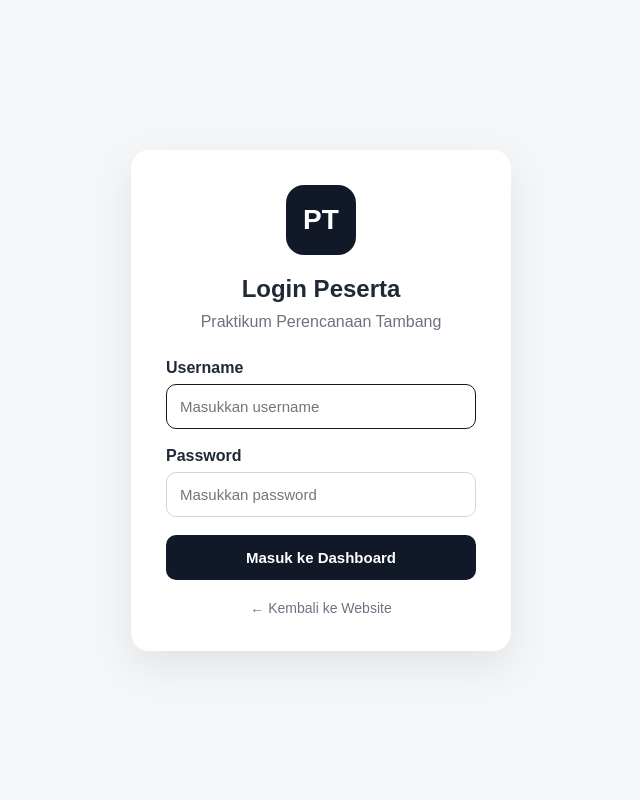
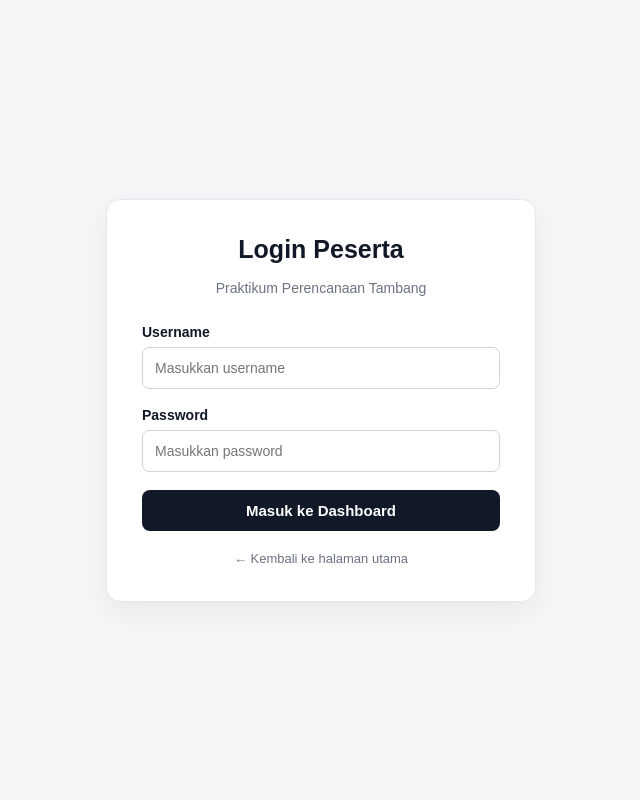
Before and after one commit to muhammadfhy2-cell/Praktikum-Perencanaan-Tambang, a Django app: template praktikum/templates/praktikum/login.html in a window 1280 px wide. Shown: the whole page, without its empty margins (319-959 px from the left). Run offline with Django 3.2, Linux system fonts and the light colour scheme; the template is opened without the code that fills it, so the values that code supplies are empty.

Commit message:
Update login.html

```diff
--- a/praktikum/templates/praktikum/login.html
+++ b/praktikum/templates/praktikum/login.html
@@ -1,12 +1,22 @@
 <!DOCTYPE html>
 <html lang="id">
+
 <head>
+
     <meta charset="UTF-8">
-    <meta name="viewport" content="width=device-width, initial-scale=1.0">
 
-    <title>Login Peserta - Praktikum Perencanaan Tambang</title>
+    <meta
+        name="viewport"
+        content="width=device-width, initial-scale=1.0"
+    >
+
+    <title>
+        Login Peserta
+    </title>
+
 
     <style>
+
         * {
             box-sizing: border-box;
         }
@@ -14,66 +24,78 @@
         body {
             margin: 0;
             min-height: 100vh;
-            font-family: Arial, sans-serif;
+
+            display: flex;
+            justify-content: center;
+            align-items: center;
+
+            font-family:
+                Arial,
+                Helvetica,
+                sans-serif;
+
             background: #f4f6f8;
-            display: flex;
-            align-items: center;
-            justify-content: center;
-            color: #1f2937;
+            color: #111827;
         }
 
         .login-container {
-            width: 100%;
-            max-width: 420px;
-            padding: 20px;
+            width: min(430px, 92%);
         }
 
         .login-card {
             background: white;
-            border-radius: 18px;
+
+            border: 1px solid #e5e7eb;
+
+            border-radius: 14px;
+
             padding: 35px;
-            box-shadow: 0 15px 40px rgba(0,0,0,.08);
+
+            box-shadow:
+                0 10px 30px
+                rgba(0, 0, 0, .06);
         }
 
         .logo {
-            width: 70px;
-            height: 70px;
-            border-radius: 18px;
-            background: #111827;
-            color: white;
-            display: flex;
-            align-items: center;
-            justify-content: center;
-            margin: 0 auto 20px;
-            font-size: 28px;
-            font-weight: bold;
+            text-align: center;
+            margin-bottom: 25px;
         }
 
-        h1 {
-            text-align: center;
+        .logo h1 {
             margin: 0;
-            font-size: 24px;
+            font-size: 25px;
         }
 
-        .subtitle {
-            text-align: center;
+        .logo p {
             color: #6b7280;
-            margin: 10px 0 28px;
+            font-size: 14px;
+            line-height: 1.5;
+        }
+
+        .form-group {
+            margin-bottom: 18px;
         }
 
         label {
             display: block;
+
             margin-bottom: 7px;
-            font-weight: 600;
+
+            font-size: 14px;
+
+            font-weight: 700;
         }
 
         input {
             width: 100%;
-            padding: 13px;
+
+            padding: 12px;
+
             border: 1px solid #d1d5db;
-            border-radius: 10px;
-            margin-bottom: 18px;
-            font-size: 15px;
+
+            border-radius: 7px;
+
+            font-size: 14px;
         }
 
         input:focus {
@@ -83,100 +105,171 @@
 
         button {
             width: 100%;
-            border: 0;
-            padding: 14px;
-            border-radius: 10px;
+
+            padding: 12px;
+
+            border: none;
+
+            border-radius: 8px;
+
             background: #111827;
+
             color: white;
+
             font-size: 15px;
-            font-weight: bold;
+
+            font-weight: 700;
+
             cursor: pointer;
         }
 
         button:hover {
-            opacity: .9;
+            opacity: .88;
         }
 
-        .alert {
+        .message {
+            padding: 12px;
+
+            margin-bottom: 15px;
+
             background: #fee2e2;
+
             color: #991b1b;
-            padding: 12px;
-            border-radius: 10px;
-            margin-bottom: 20px;
-            font-size: 14px;
+
+            border-radius: 7px;
+
+            font-size: 13px;
+
+            line-height: 1.5;
         }
 
         .back {
             display: block;
+
+            margin-top: 20px;
+
             text-align: center;
-            margin-top: 20px;
+
             color: #6b7280;
+
+            font-size: 13px;
+
             text-decoration: none;
-            font-size: 14px;
         }
+
     </style>
+
 </head>
+
 
 <body>
 
+
 <div class="login-container">
+
 
     <div class="login-card">
 
+
         <div class="logo">
-            PT
+
+            <h1>
+                Login Peserta
+            </h1>
+
+            <p>
+                Praktikum Perencanaan Tambang
+            </p>
+
         </div>
 
-        <h1>Login Peserta</h1>
 
-        <div class="subtitle">
-            Praktikum Perencanaan Tambang
+
+        {% if messages %}
+
+            {% for message in messages %}
+
+                <div class="message">
+
+                    {{ message }}
+
                 </div>
 
-        {% if messages %}
-            {% for message in messages %}
-                <div class="alert">
-                    {{ message }}
-                </div>
             {% endfor %}
+
         {% endif %}
 
-        <form method="POST">
+
+
+        <form
+            method="POST"
+            action="{% url 'login_peserta' %}"
+        >
 
             {% csrf_token %}
 
-            <label>Username</label>
+
+            <div class="form-group">
+
+                <label for="username">
+                    Username
+                </label>
 
                 <input
                     type="text"
+                    id="username"
                     name="username"
                     placeholder="Masukkan username"
+                    autocomplete="username"
                     required
-                autofocus
                 >
 
-            <label>Password</label>
+            </div>
+
+
+            <div class="form-group">
+
+                <label for="password">
+                    Password
+                </label>
 
                 <input
                     type="password"
+                    id="password"
                     name="password"
                     placeholder="Masukkan password"
+                    autocomplete="current-password"
                     required
                 >
 
+            </div>
+
+
             <button type="submit">
+
                 Masuk ke Dashboard
+
             </button>
+
 
         </form>
 
-        <a href="/" class="back">
-            ← Kembali ke Website
+
+        <a
+            href="/"
+            class="back"
+        >
+
+            ← Kembali ke halaman utama
+
         </a>
+
 
     </div>
 
 </div>
 
+
 </body>
+
 </html>
```
Lines whose indentation alone changed are shown as unchanged.
